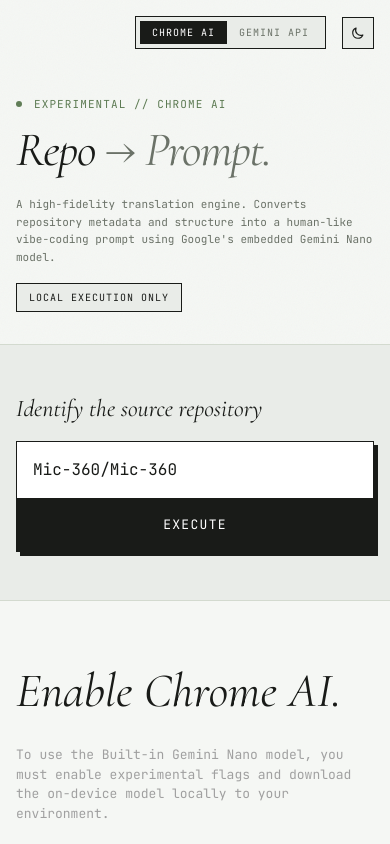
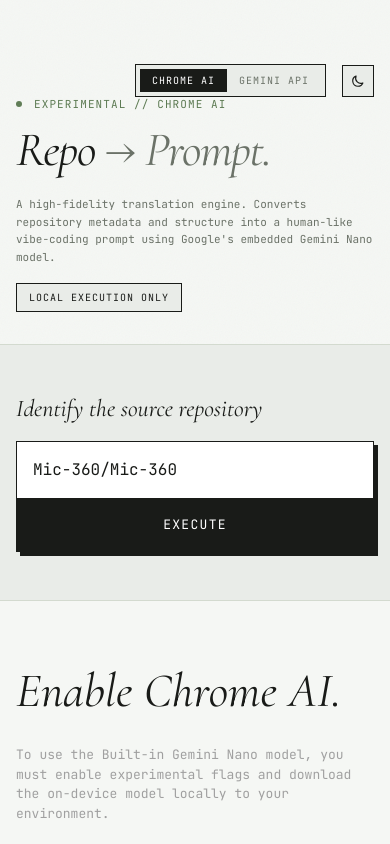
Before and after one commit to Mic-360/gitrevs, a React (Vite) app: page / in a window 390 px wide. Shown: the top 844 px of the page. Built offline with nearby package versions, Linux system fonts and the light colour scheme.

Commit message:
feat: implement responsive header component with AI mode and theme toggles

```diff
--- a/src/components/Header.tsx
+++ b/src/components/Header.tsx
@@ -8,7 +8,8 @@
 function Header({ aiMode, setAiMode, isDark, setIsDark }: HeaderProps) {
   return (
     <header className="w-full pt-12 sm:pt-16 pb-8 px-4 sm:px-6 md:px-16 border-b border-(--border) relative">
-      <div className="absolute top-4 right-4 sm:top-6 sm:right-6 md:top-8 md:right-16 flex items-center gap-4">
+      <div className="max-w-7xl mx-auto relative flex flex-col md:flex-row justify-between items-start md:items-end gap-6 md:gap-8 mt-12 md:mt-0">
+        <div className="absolute -top-8 right-0 sm:-top-10 md:-top-8 flex items-center gap-4">
           {/* AI Mode Toggle */}
           <div className="flex border border-(--border-strong) bg-(--surface-alt) p-1">
             <button
@@ -43,7 +44,6 @@
           </button>
         </div>
 
-      <div className="max-w-7xl mx-auto flex flex-col md:flex-row justify-between items-start md:items-end gap-6 md:gap-8 mt-12 md:mt-0">
         <div className="max-w-full">
           <p className="font-mono text-[11px] sm:text-sm uppercase tracking-widest text-(--accent) mb-4 flex items-center gap-3">
             <span className="w-1.5 h-1.5 bg-(--accent) rounded-full animate-pulse shrink-0"></span>
```
Lines whose indentation alone changed are shown as unchanged.
